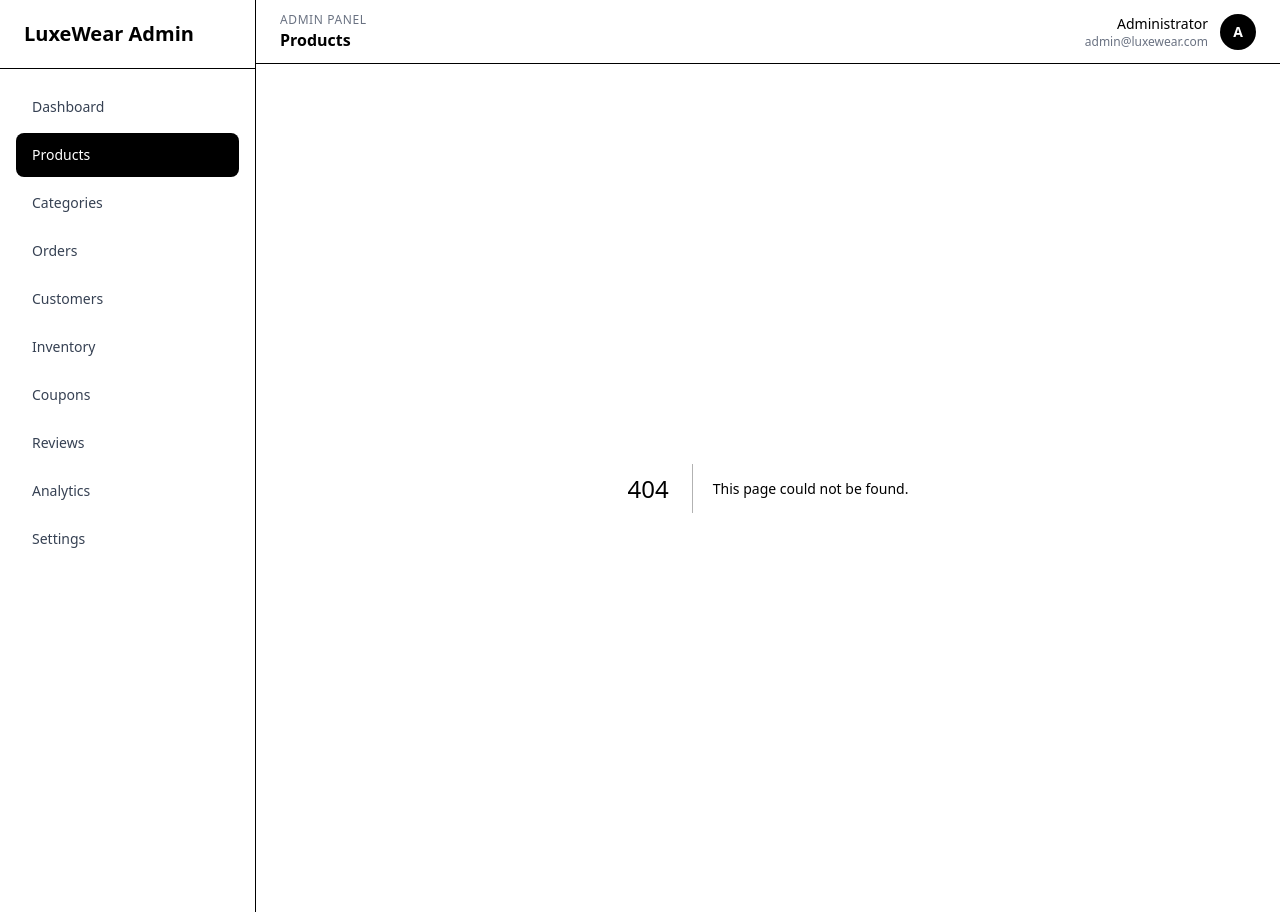
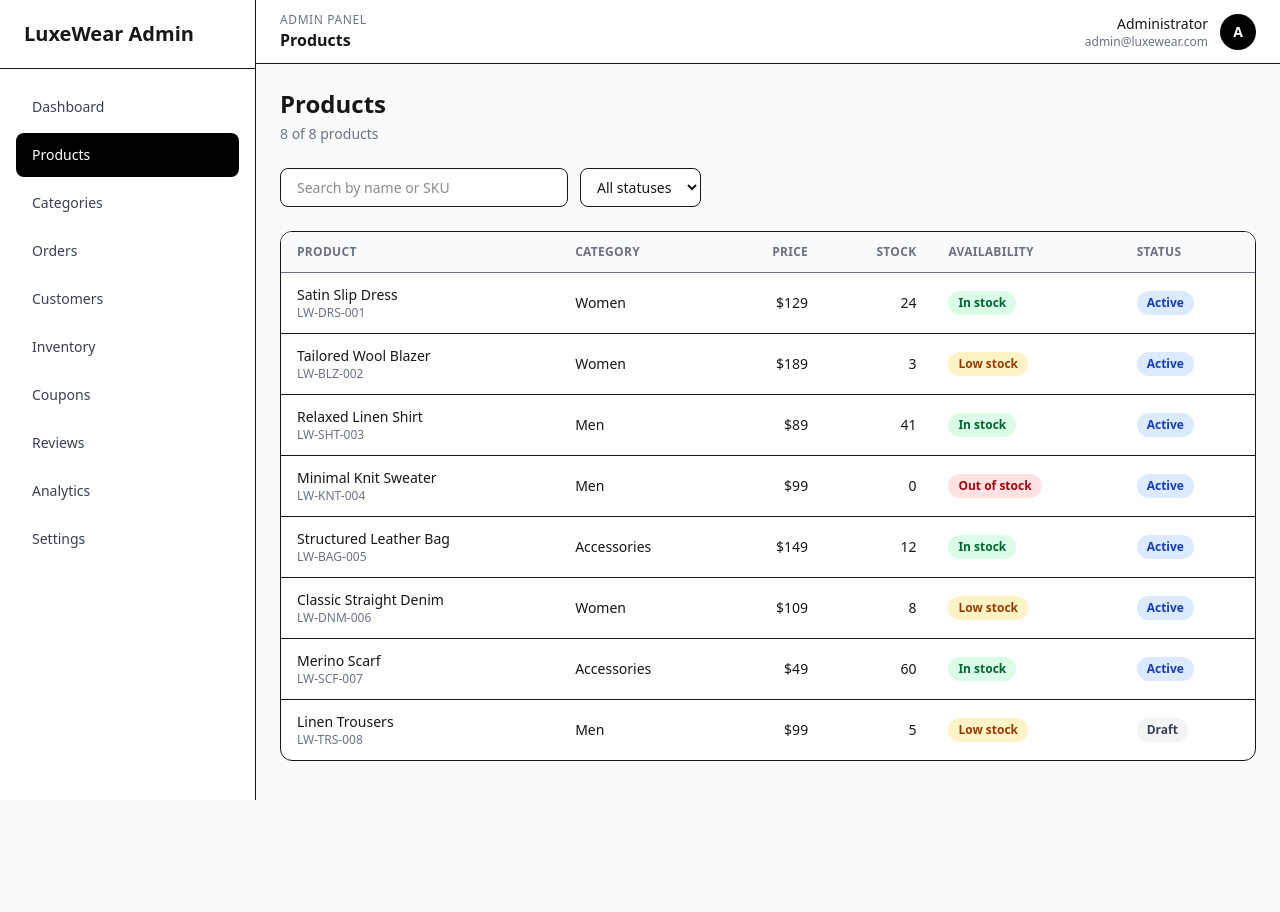
Before and after one commit to HetalRupareliya91/luxewear-fashion-ecommerce, a Next.js app in the folder admin/: page /products in a window 1280 px wide. Before the commit this address had no page. After the commit the page ends 800 px from the top, so only its background shows below. Built offline with nearby package versions, Linux system fonts and the light colour scheme.

Commit message:
feat(admin): add the products page

```diff
--- /dev/null
+++ b/admin/src/app/products/page.tsx
@@ -0,0 +1,44 @@
+"use client";
+
+import { useMemo, useState } from "react";
+import { StatusBadge } from "@/components/ui/StatusBadge";
+import { DataTable, type Column } from "@/components/ui/DataTable";
+import { PageHeader } from "@/components/ui/PageHeader";
+import { adminProducts } from "@/data/products";
+import { formatMoney } from "@/lib/format";
+import { stockLevel } from "@/lib/stats";
+import type { AdminProduct } from "@/lib/types";
+
+const columns: Column<AdminProduct>[] = [
+  { key: "name", header: "Product", render: (p) => <div><p className="font-medium">{p.name}</p><p className="text-xs text-gray-500">{p.sku}</p></div> },
+  { key: "category", header: "Category", render: (p) => p.category },
+  { key: "price", header: "Price", align: "right", render: (p) => formatMoney(p.price) },
+  { key: "stock", header: "Stock", align: "right", render: (p) => p.stock },
+  { key: "level", header: "Availability", render: (p) => { const l = stockLevel(p.stock); return <StatusBadge label={l === "out" ? "Out of stock" : l === "low" ? "Low stock" : "In stock"} tone={l === "out" ? "red" : l === "low" ? "amber" : "green"} />; } },
+  { key: "status", header: "Status", render: (p) => <StatusBadge label={p.status === "active" ? "Active" : "Draft"} tone={p.status === "active" ? "blue" : "gray"} /> },
+];
+
+export default function ProductsPage() {
+  const [query, setQuery] = useState("");
+  const [status, setStatus] = useState<"all" | "active" | "draft">("all");
+
+  const rows = useMemo(() => {
+    const q = query.trim().toLowerCase();
+    return adminProducts.filter((p) => (status === "all" || p.status === status) && (!q || p.name.toLowerCase().includes(q) || p.sku.toLowerCase().includes(q)));
+  }, [query, status]);
+
+  return (
+    <div className="space-y-6">
+      <PageHeader title="Products" description={`${rows.length} of ${adminProducts.length} products`} />
+      <div className="flex flex-wrap gap-3">
+        <input type="search" aria-label="Search products" placeholder="Search by name or SKU" value={query} onChange={(e) => setQuery(e.target.value)} className="w-72 rounded-lg border bg-white px-4 py-2 text-sm outline-none focus:border-black" />
+        <select aria-label="Filter by status" value={status} onChange={(e) => setStatus(e.target.value as typeof status)} className="rounded-lg border bg-white px-3 py-2 text-sm">
+          <option value="all">All statuses</option>
+          <option value="active">Active</option>
+          <option value="draft">Draft</option>
+        </select>
+      </div>
+      <DataTable columns={columns} rows={rows} rowKey={(p) => p.id} empty="No products match your search." />
+    </div>
+  );
+}
```
